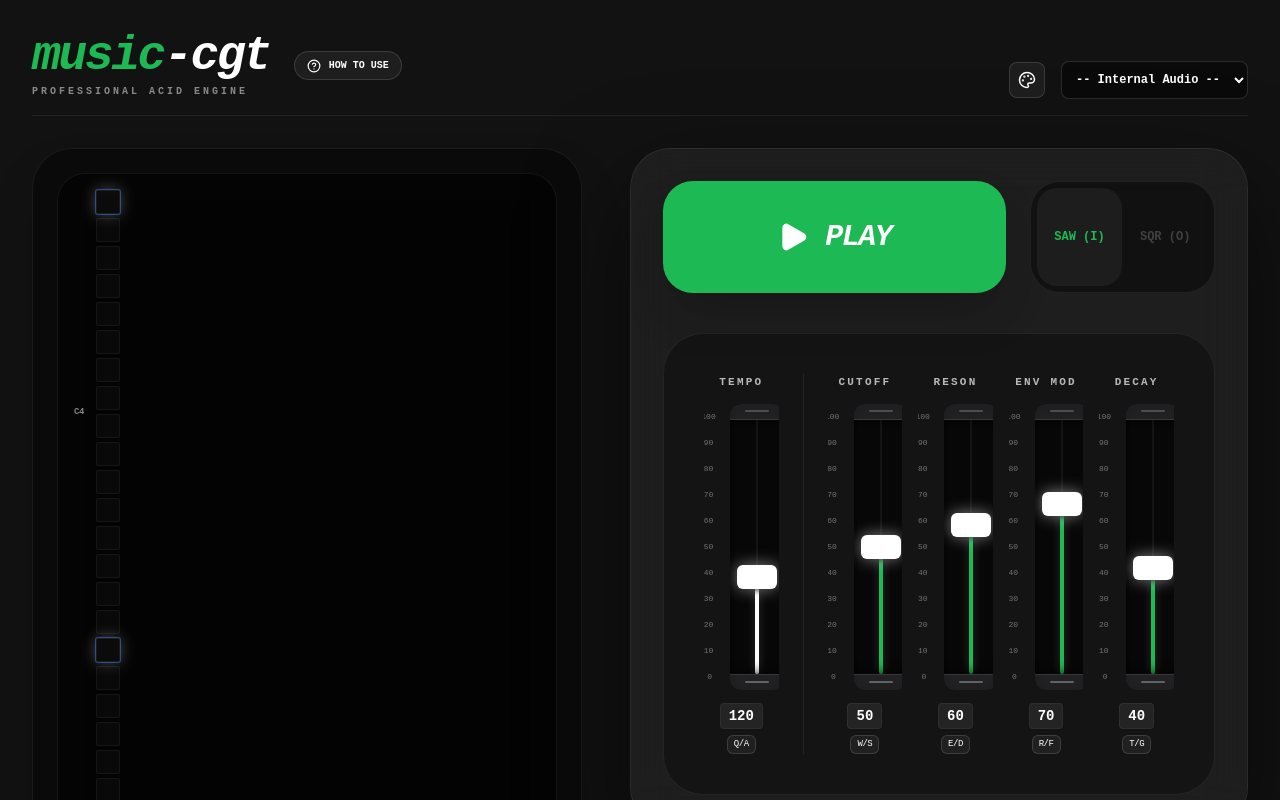
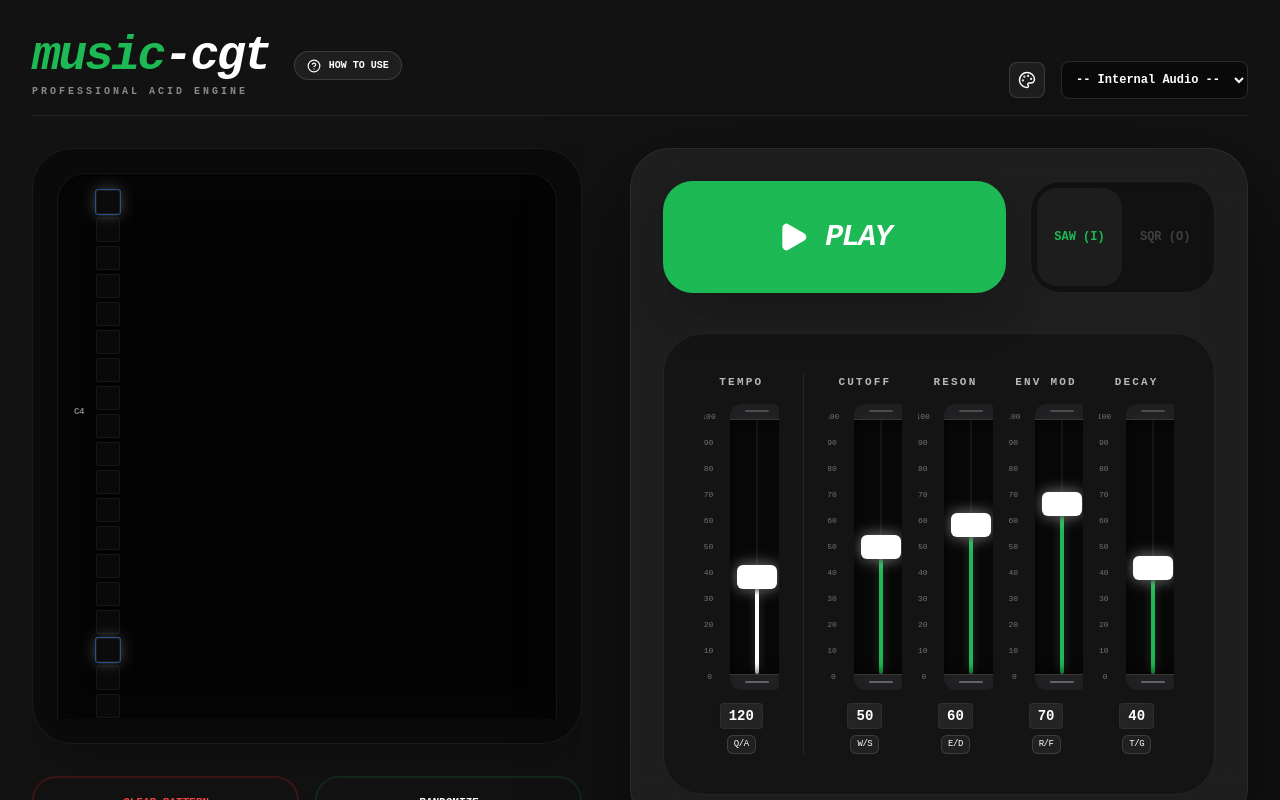
Before and after one commit to tradexy/music-cgt, a React (Vite) app: page / in a window 1280 px wide. Shown: the top 800 px of the page. Built offline with nearby package versions, Linux system fonts and the light colour scheme.

Commit message:
music-cgt v2.4: Symmetrical height constraints and bottom margin fixes

```diff
--- a/App.tsx
+++ b/App.tsx
@@ -256,12 +256,13 @@ function App() {
         </div>
       )}
 
-      {/* Main Grid: 40 / 60 Split (Adjusted from 30/70 for Rectangular feel) */}
+      {/* Main Grid: 40 / 60 Split */}
       <div className="w-full max-w-7xl grid grid-cols-1 lg:grid-cols-[550px_1fr] gap-12 flex-1 min-h-0 min-w-0 mb-8">
 
-        {/* Left Column: Sequencer (Wider Area with Padding) */}
-        <div className="flex flex-col gap-8 min-h-0">
-          <div className="bg-black/40 p-6 rounded-[40px] border shadow-2xl backdrop-blur-md overflow-hidden" style={{ borderColor: `${textColor}11` }}>
+        {/* Left Column: Sequencer (Symmetric with Right Column) */}
+        <div className="flex flex-col gap-8 max-h-[85vh] overflow-hidden">
+          <div className="flex-1 bg-black/40 p-6 rounded-[40px] border shadow-2xl backdrop-blur-md overflow-hidden flex flex-col min-h-0" style={{ borderColor: `${textColor}11` }}>
+            <div className="flex-1 overflow-y-auto custom-scrollbar pr-2 -mr-2">
               <SequencerGrid
                 steps={state.steps}
                 currentStep={state.currentStep}
@@ -269,6 +270,7 @@ function App() {
                 accentColor={primaryColor}
                 textColor={textColor}
               />
+            </div>
           </div>
 
           <div className="grid grid-cols-2 gap-4 shrink-0">
@@ -382,7 +384,7 @@ function App() {
 
       {/* Footer */}
       <div className="pb-10 flex items-center gap-6 text-[9px] font-black tracking-[0.3em] uppercase opacity-40 shrink-0" style={{ color: textColor }}>
-        <span>Web Audio 2.3</span>
+        <span>Web Audio 2.4</span>
         <div className="w-1.5 h-1.5 rounded-full" style={{ backgroundColor: textColor }}></div>
         <span>High-Precision MIDI</span>
         <div className="w-1.5 h-1.5 rounded-full" style={{ backgroundColor: textColor }}></div>
```
Lines whose indentation alone changed are shown as unchanged.
